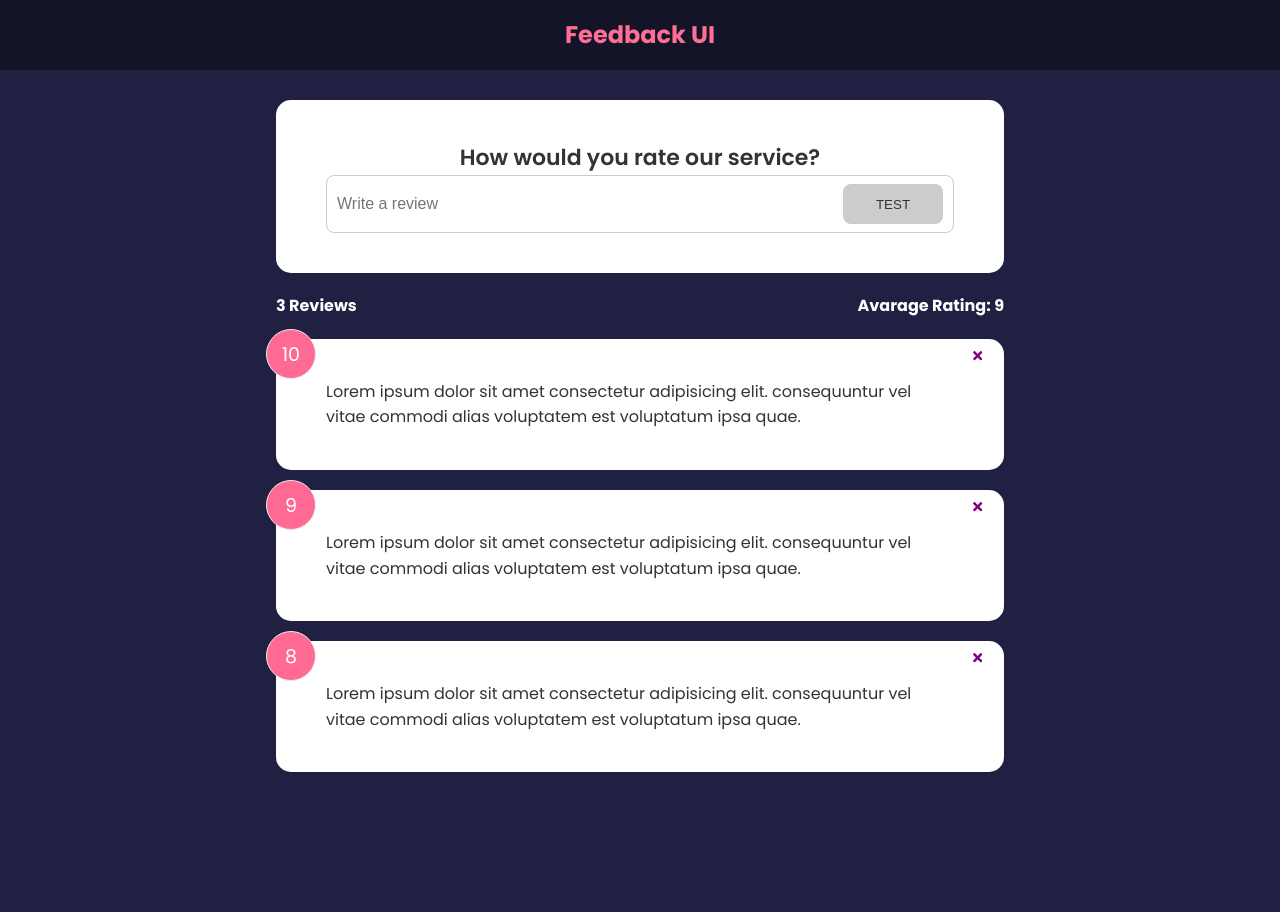
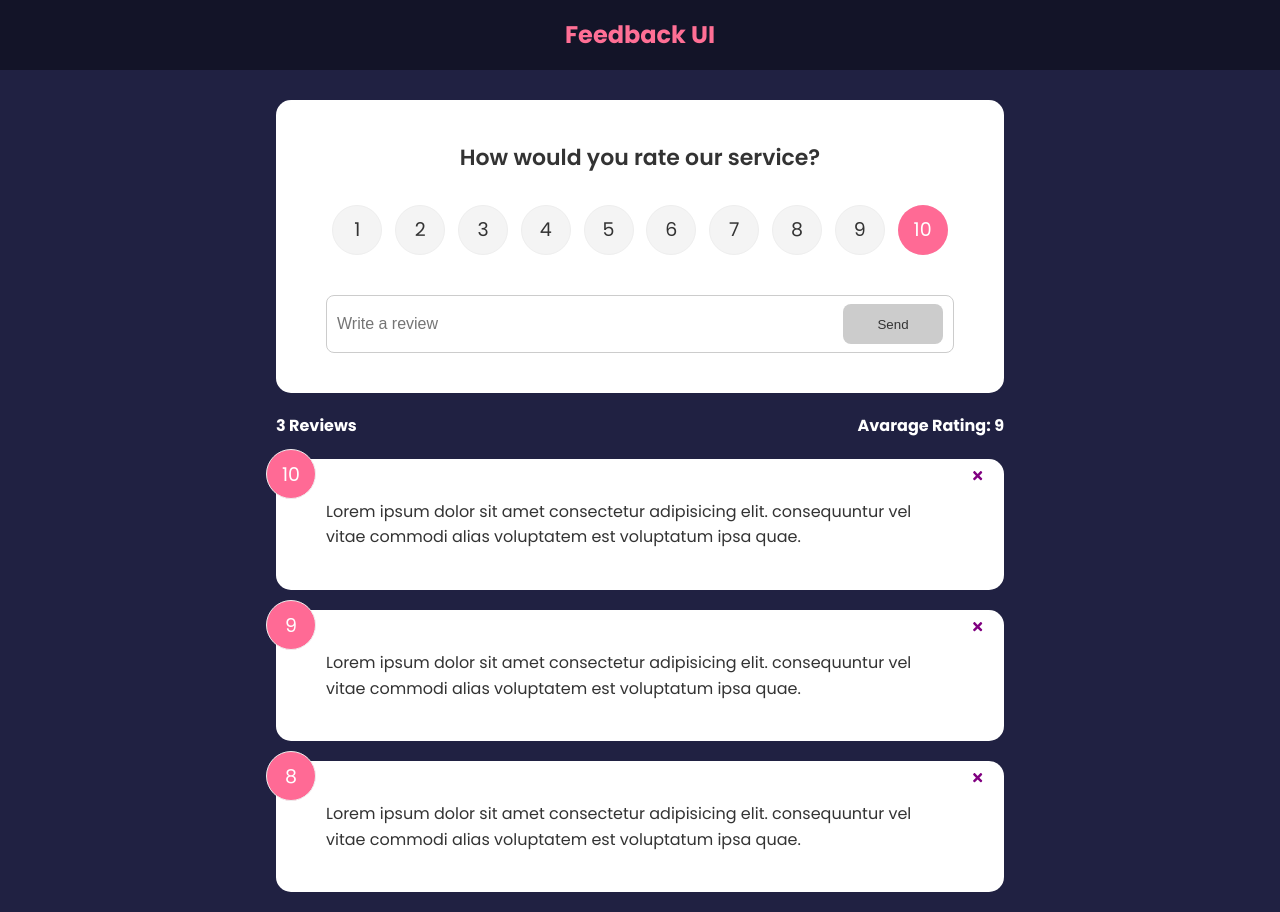
Before and after one commit to nataliia-orlova/feedback-UI, a React (Create React App) app: page / in a window 1280 px wide. Before the commit the page ends 800 px from the top, so only its background shows below. Built offline with nearby package versions, Linux system fonts and the light colour scheme.

Commit message:
Add feedback list update

```diff
--- a/package.json
+++ b/package.json
@@ -11,6 +11,7 @@
         "react-dom": "^18.2.0",
         "react-icons": "^4.12.0",
         "react-scripts": "5.0.1",
+        "uuid": "^9.0.1",
         "web-vitals": "^2.1.4"
     },
     "scripts": {
--- a/src/App.jsx
+++ b/src/App.jsx
@@ -1,5 +1,6 @@
 import { useState } from 'react';
 import Header from './components/Header';
+import { v4 as uuidv4 } from 'uuid';
 import FeedbackList from './components/FeedbackList';
 import FeedbackData from './data/FeedbackData';
 import FeedbackStats from './components/FeedbackStats';
@@ -7,6 +8,13 @@
 
 function App() {
     const [feedback, setFeedback] = useState(FeedbackData);
+    const addFeedback = (newFeedback) => {
+        newFeedback.id = uuidv4();
+        // get the current feedback items as an array (copy it) and add new feedback
+        setFeedback([newFeedback, ...feedback]);
+        console.log(newFeedback);
+    };
+
     const deleteFeedback = (id) => {
         if (
             window.confirm(
@@ -20,7 +28,7 @@
         <div>
             <Header />
             <div className='container'>
-                <FeedbackForm />
+                <FeedbackForm handleAdd={addFeedback} />
                 <FeedbackStats feedback={feedback} />
                 <FeedbackList
                     feedback={feedback}
--- a/src/components/FeedbackForm.jsx
+++ b/src/components/FeedbackForm.jsx
@@ -1,11 +1,13 @@
 import { useState } from 'react';
 import Card from './shared/Card';
 import Button from './shared/Button';
+import RatingSelect from './RatingSelect';
 
-export default function FeedbackForm() {
+export default function FeedbackForm({ handleAdd }) {
     const [text, setText] = useState('');
     const [btnDisabled, setBtnDisabled] = useState(true);
     const [message, setMessage] = useState('');
+    const [rating, setRating] = useState(10);
 
     const handleTextChange = (e) => {
         if (text === '') {
@@ -20,10 +22,24 @@
         }
         setText(e.target.value);
     };
+
+    const handleSubmit = (e) => {
+        e.preventDefault();
+        if (text.trim().length > 10) {
+            const newFeedback = {
+                text: text,
+                rating: rating,
+            };
+            // console.log(newFeedback);
+            handleAdd(newFeedback);
+            setText('');
+        }
+    };
     return (
         <Card>
-            <form>
+            <form onSubmit={handleSubmit}>
                 <h2>How would you rate our service?</h2>
+                <RatingSelect select={(rating) => setRating(rating)} />
                 <div className='input-group'>
                     <input
                         onChange={handleTextChange}
@@ -36,7 +52,7 @@
                         version='primary'
                         isDisabled={btnDisabled}
                     >
-                        TEST
+                        Send
                     </Button>
                 </div>
                 {message && <div className='message'>{message}</div>}
--- /dev/null
+++ b/src/components/RatingSelect.jsx
@@ -0,0 +1,123 @@
+import { useState } from 'react';
+
+export default function RatingSelect({ select }) {
+    const [selected, setSelected] = useState(10);
+    const handleChange = (e) => {
+        setSelected(+e.currentTarget.value);
+        select(+e.currentTarget.value);
+    };
+    return (
+        <ul className='rating'>
+            <li>
+                <input
+                    type='radio'
+                    id='num1'
+                    name='rating'
+                    value='1'
+                    onChange={handleChange}
+                    checked={selected === 1}
+                />
+                <label htmlFor='num1'>1</label>
+            </li>
+            <li>
+                <input
+                    type='radio'
+                    id='num2'
+                    name='rating'
+                    value='2'
+                    onChange={handleChange}
+                    checked={selected === 2}
+                />
+                <label htmlFor='num2'>2</label>
+            </li>
+            <li>
+                <input
+                    type='radio'
+                    id='num3'
+                    name='rating'
+                    value='3'
+                    onChange={handleChange}
+                    checked={selected === 3}
+                />
+                <label htmlFor='num3'>3</label>
+            </li>
+            <li>
+                <input
+                    type='radio'
+                    id='num4'
+                    name='rating'
+                    value='4'
+                    onChange={handleChange}
+                    checked={selected === 4}
+                />
+                <label htmlFor='num4'>4</label>
+            </li>
+            <li>
+                <input
+                    type='radio'
+                    id='num5'
+                    name='rating'
+                    value='5'
+                    onChange={handleChange}
+                    checked={selected === 5}
+                />
+                <label htmlFor='num5'>5</label>
+            </li>
+            <li>
+                <input
+                    type='radio'
+                    id='num6'
+                    name='rating'
+                    value='6'
+                    onChange={handleChange}
+                    checked={selected === 6}
+                />
+                <label htmlFor='num6'>6</label>
+            </li>
+            <li>
+                <input
+                    type='radio'
+                    id='num7'
+                    name='rating'
+                    value='7'
+                    onChange={handleChange}
+                    checked={selected === 7}
+                />
+                <label htmlFor='num7'>7</label>
+            </li>
+            <li>
+                <input
+                    type='radio'
+                    id='num8'
+                    name='rating'
+                    value='8'
+                    onChange={handleChange}
+                    checked={selected === 8}
+                />
+                <label htmlFor='num8'>8</label>
+            </li>
+            <li>
+                <input
+                    type='radio'
+                    id='num9'
+                    name='rating'
+                    value='9'
+                    onChange={handleChange}
+                    checked={selected === 9}
+                />
+                <label htmlFor='num9'>9</label>
+            </li>
+            <li>
+                <input
+                    type='radio'
+                    id='num10'
+                    name='rating'
+                    value='10'
+                    onChange={handleChange}
+                    checked={selected === 10}
+                />
+                <label htmlFor='num10'>10</label>
+            </li>
+        </ul>
+    );
+}
```
Also changed, not shown: 1 other file (tests, documents, lock files or other folders).
